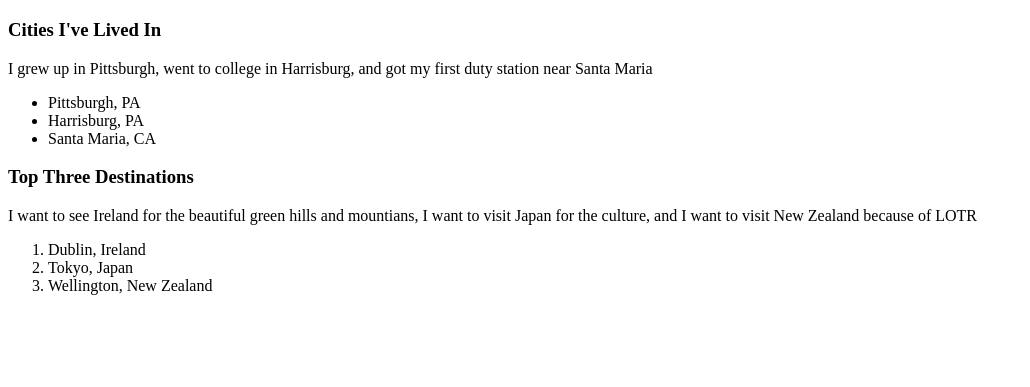
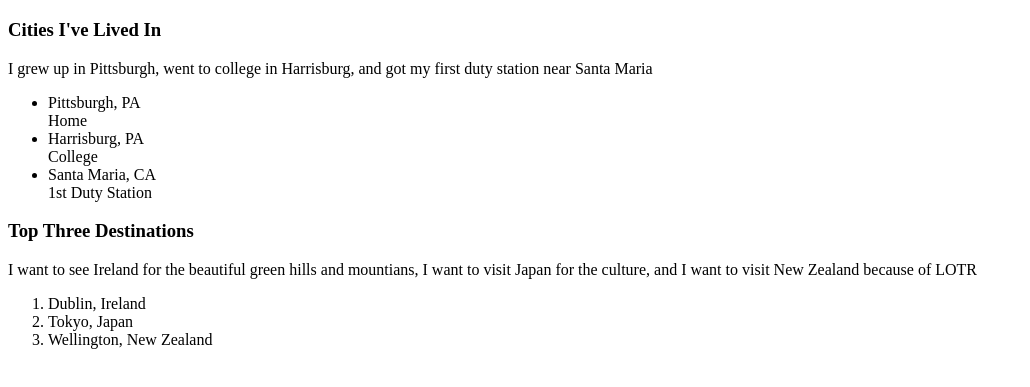
Before and after one commit to ag1320/html-demo, a plain HTML site: page index.html in a window 1280 px wide. Shown: the part 61-448 px from the top of the page, without its empty margins (0-1030 px from the left). Drawn offline with Linux system fonts and the light colour scheme.

Commit message:
Added city descriptions

```diff
--- a/index.html
+++ b/index.html
@@ -10,9 +10,9 @@
     <h3>Cities I've Lived In</h3>
     <p>I grew up in Pittsburgh, went to college in Harrisburg, and got my first duty station near Santa Maria</p>
     <ul>
-        <li>Pittsburgh, PA</li>
-        <li>Harrisburg, PA</li>
-        <li>Santa Maria, CA</li>
+        <li>Pittsburgh, PA</li><span>Home</span>
+        <li>Harrisburg, PA</li><span>College</span>
+        <li>Santa Maria, CA</li><span>1st Duty Station</span>
     </ul>
     <h3>Top Three Destinations</h3>
     <p>I want to see Ireland for the beautiful green hills and mountians, I want to visit Japan for the culture, and I want to visit New Zealand because of LOTR</p>
```
